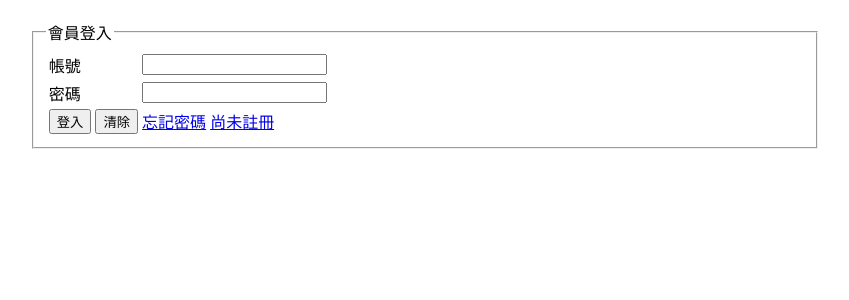
After one commit to blackmutton/BQUIZ_pra, a PHP site: page /front/login.php in a window 1280 px wide. The commit adds this page. Shown: the top 300 px of the page, without its empty margins (215-1064 px from the left). Run offline with PHP 8.4, Linux system fonts and the light colour scheme.

Commit message:
建立users資料表，並建立會員登入頁面

```diff
--- /dev/null
+++ b/quiz_2/pra01/front/login.php
@@ -0,0 +1,32 @@
+<fieldset style="width:60%;margin:20px auto">
+    <legend>會員登入</legend>
+    <table>
+        <tr>
+            <td>帳號</td>
+            <td><input type="text" name="acc" id="acc"></td>
+        </tr>
+        <tr>
+            <td>密碼</td>
+            <td><input type="password" name="pw" id="pw"></td>
+        </tr>
+        <tr>
+            <td>
+                <button onclick="login()">登入</button>
+                <button onclick="clean()">清除</button>
+            </td>
+            <td>
+                <a href="?do=forgot">忘記密碼</a>
+                <a href="?do=reg">尚未註冊</a>
+            </td>
+        </tr>
+    </table>
+</fieldset>
+<script>
+    function login() {
+
+    }
+
+    function clean() {
+
+    }
+</script>
```
Also changed, not shown: quiz_2/pra01/index.php (+10 -1 lines), quiz_2/pra01/front/main.php (added), quiz_2/pra01/front/reg.php (added).
